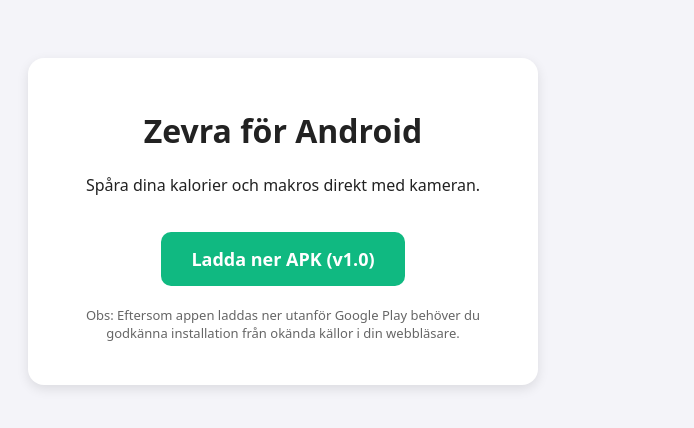
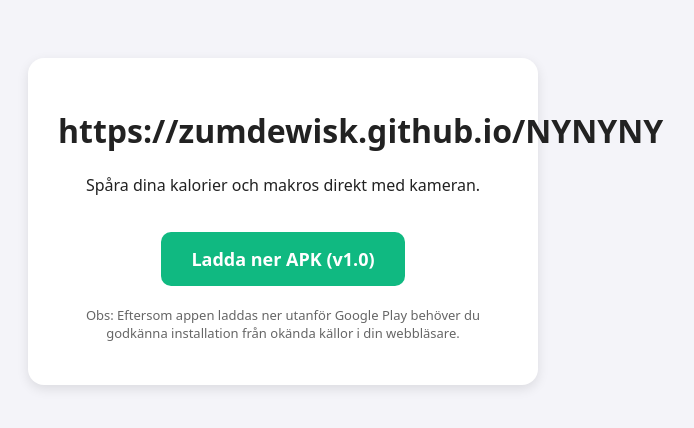
Before and after one commit to Zumdewisk/NYNYNY, a plain HTML site: page index.html in a window 1280 px wide. Shown: the whole page, without its empty margins (357-1051 px from the left). Drawn offline with Linux system fonts and the light colour scheme.

Commit message:
Update index.html

```diff
--- a/index.html
+++ b/index.html
@@ -14,7 +14,7 @@
 </head>
 <body>
     <div class="card">
-        <h1>Zevra för Android</h1>
+        <h1>https://zumdewisk.github.io/NYNYNY</h1>
         <p>Spåra dina kalorier och makros direkt med kameran.</p>
         <a href="https://github.com/Zumdewisk/NYNYNY/releases/download/latest/Zevra.apk" class="btn">Ladda ner APK (v1.0)</a>
         <p class="note">Obs: Eftersom appen laddas ner utanför Google Play behöver du godkänna installation från okända källor i din webbläsare.</p>
```
